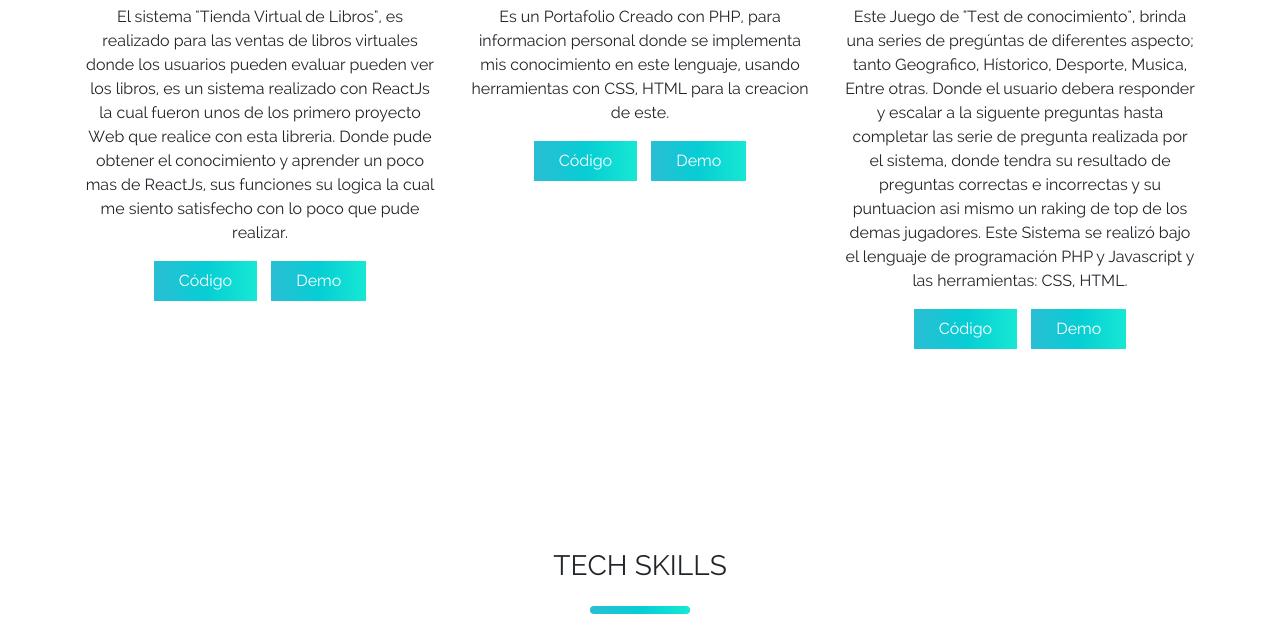
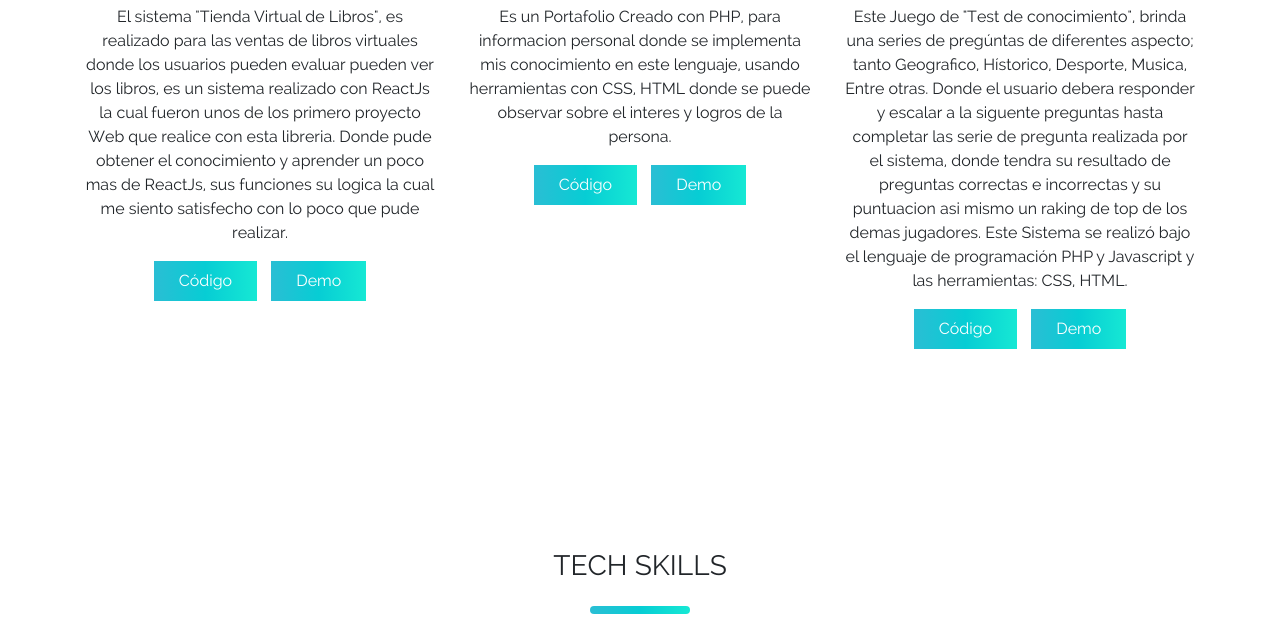
Before and after one commit to ramelramos/Portafolio, a plain HTML site: page index.html in a window 1280 px wide. Shown: the part 1625-2261 px from the top of the page. Drawn offline with nearby package versions, Linux system fonts and the light colour scheme.

Commit message:
cambios index

```diff
--- a/index.html
+++ b/index.html
@@ -151,7 +151,7 @@
             <img src="images/portafolio.jpg" class="service-img"   alt="">
             <h4>Portafolio</h4>
             <p>Es un Portafolio Creado con PHP, para informacion personal donde se implementa mis conocimiento en este lenguaje,
-              usando herramientas con CSS, HTML para la creacion de este.
+              usando herramientas con CSS, HTML donde se puede observar sobre el interes y logros de la persona.
             </p>
             <a href="https://github.com/ramelramos/PortafolioPHP/tree/27996dff74e40211d031f5f0ca78cf3a14ef0c47" target="_blank" class="btn btn-primary">Código</a>
             <a href=" https://maryrivero.github.io/LIM011-fe-social-network/src/#" target="_blank" class="btn btn-primary">Demo</a>
```
